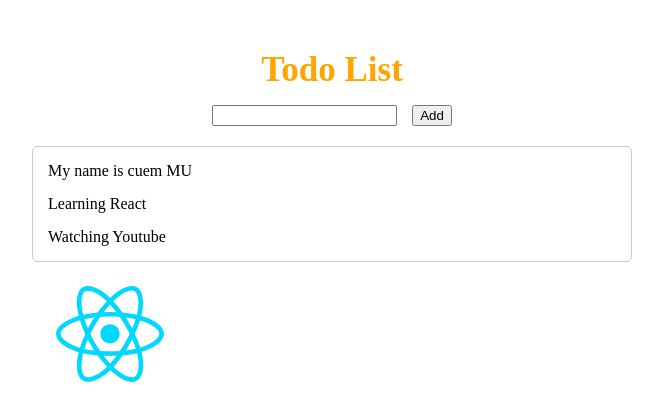
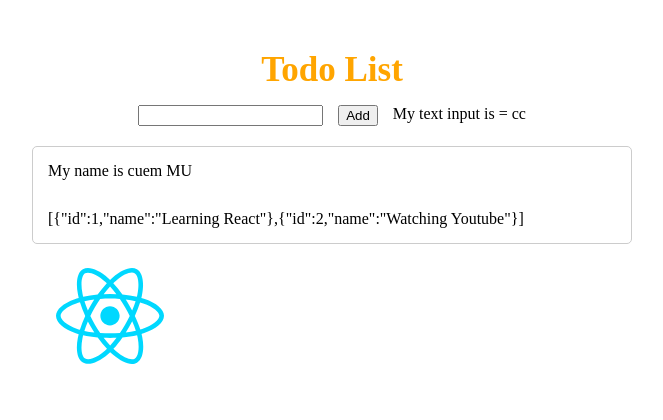
Before and after one commit to nguyenquangquy82/react-vite-quangquy, a React (Vite) app: page / in a window 1280 px wide. Shown: the top 420 px of the page, without its empty margins (308-971 px from the left). Built offline with nearby package versions, Linux system fonts and the light colour scheme.

Commit message:
video 37

```diff
--- a/src/App.jsx
+++ b/src/App.jsx
@@ -2,7 +2,13 @@
 import ToDoData from "./components/todo/ToDoData";
 import ToDoNew from "./components/todo/ToDoNew";
 import reactlogo from './assets/react.svg';
+import { useState } from "react";
 const App = () => {
+  const [todoList,setTodoList] = useState([
+    {id:1,name:"Learning React"},
+    {id:2,name:"Watching Youtube"}
+  ])
+
   const quangquyit = "cuem MU"
   const age =22;
   const data ={
@@ -25,6 +31,7 @@
           name={quangquyit}
           age ={age}
           data ={data}
+          todoList= {todoList}
 
         />
         <div className="todo-image">
--- a/src/components/todo/ToDoData.jsx
+++ b/src/components/todo/ToDoData.jsx
@@ -3,13 +3,16 @@
   //   name : "Quang Quy IT",
   //   age : 22,
   // }
-  // const {name,age,data} =props;
+  const {name,age,data} =props;
+  console.log(">>> check props: ",props)
   return (
     <div className="todo-data">
           <div>My name is {props.name}</div>
-          <div> Learning React</div>
-          <div>Watching Youtube</div>
-        </div>
+          <div> </div>
+          <div>
+              {JSON.stringify(props.todoList)}
+          </div>
+    </div>
 
   )
 }
--- a/src/components/todo/ToDoNew.jsx
+++ b/src/components/todo/ToDoNew.jsx
@@ -1,13 +1,18 @@
+import { useState } from "react";
+
 const ToDoNew = (props)=>{
+  // const valueInput = "quangquy";
+  const [valueInput, setValueInput] = useState("cc");
   console.log("check point",props)
 
   const {addNewToDo} =props;
   // addNewToDo("cucu");
   const handleClick = () =>{
-      alert("click me")
+      console.log(">>> check valueInput",valueInput)
   }
   const handleOnChange =(name)=>{
-    console.log(">>> handleOnChange",name)
+
+    setValueInput(name)
   }
   return(
     <div className="todo-new">
@@ -15,6 +20,9 @@
           <button
           style={{cursor:"pointer"}}
           onClick={handleClick}>Add</button>
+          <div>
+            My text input is = {valueInput}
+          </div>
     </div>
   )
 }
```
